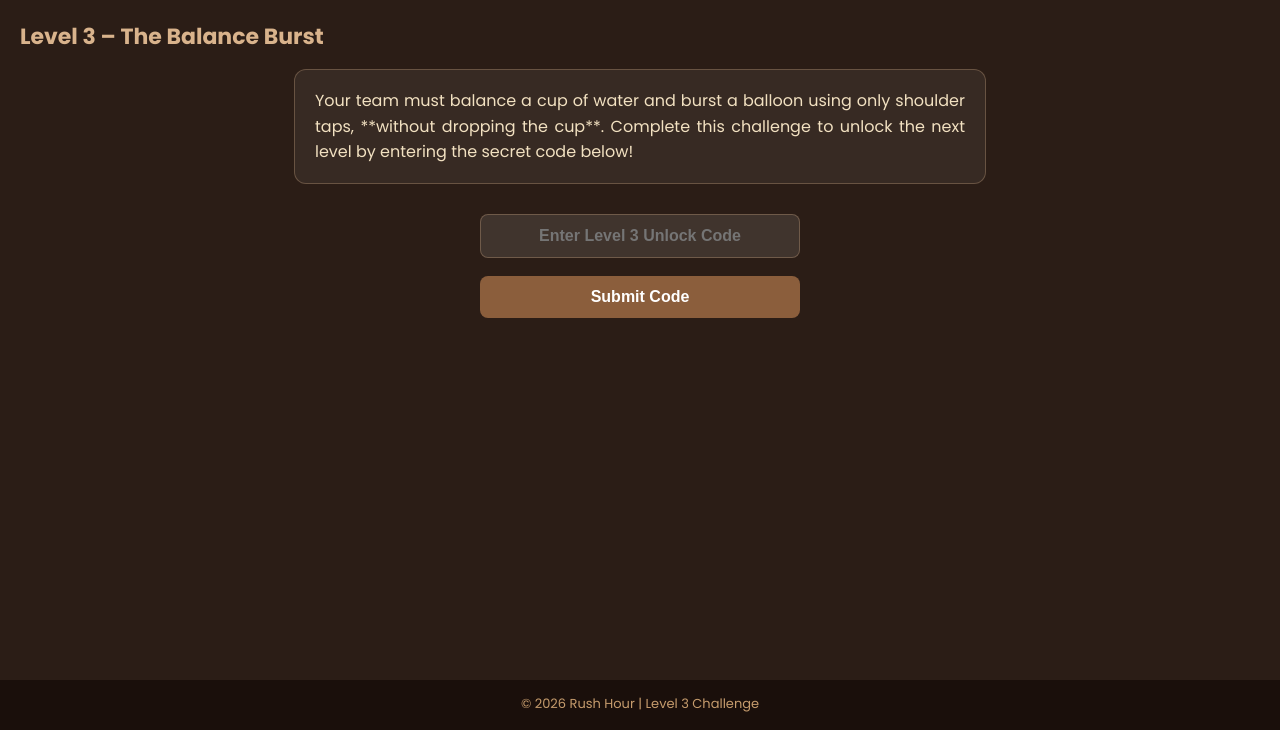
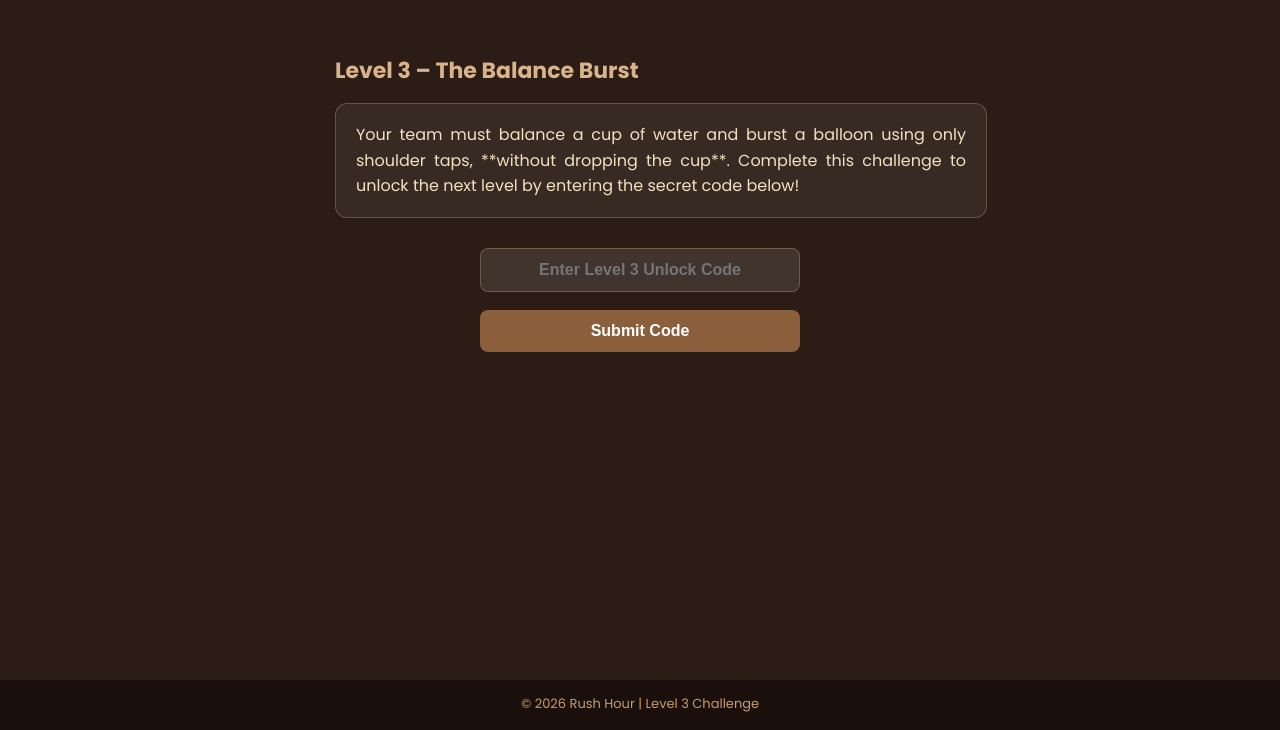
Before and after one commit to RagaShuruthi/Rush-hour---Treaure-hunt, a Flask app: page /level3 in a window 1280 px wide. Shown: the part 70-800 px from the top of the page. Run offline with Flask 3, Linux system fonts and the light colour scheme.

Commit message:
Update UI

```diff
--- a/templates/level3.html
+++ b/templates/level3.html
@@ -60,16 +60,16 @@ footer {
 }
 
 .page-wrapper {
-  position: fixed;
-  top: 70px;
-  bottom: 50px;
-  left: 0;
-  right: 0;
-  overflow-y: auto;
+  margin-top: 90px;     /* header space */
+  margin-bottom: 70px;  /* footer space */
   padding: 20px;
   width: 100%;
+  max-width: 650px;
+  margin-left: auto;
+  margin-right: auto;
   box-sizing: border-box;
 }
+
 
 .level-title {
   font-size: 22px;
```
